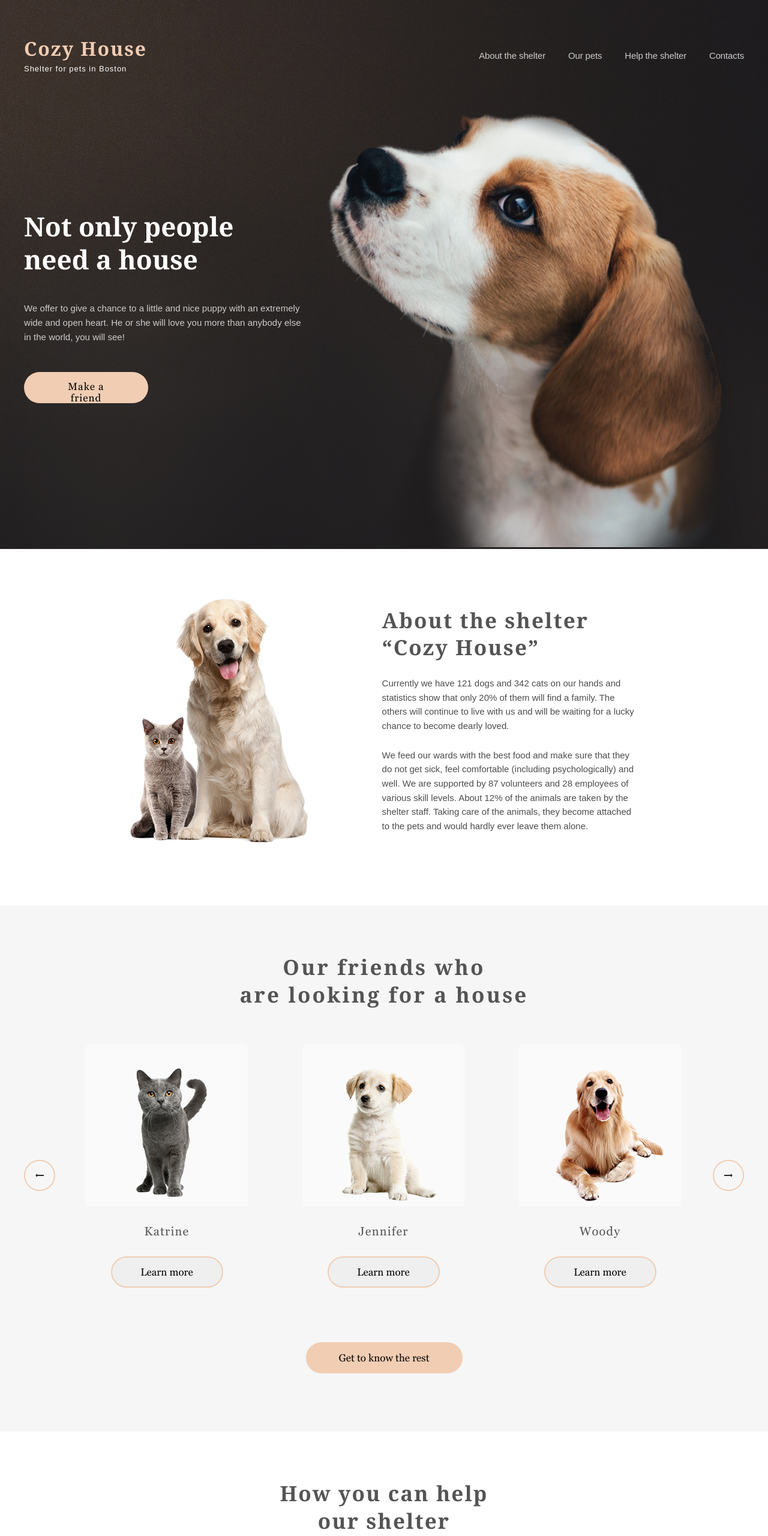
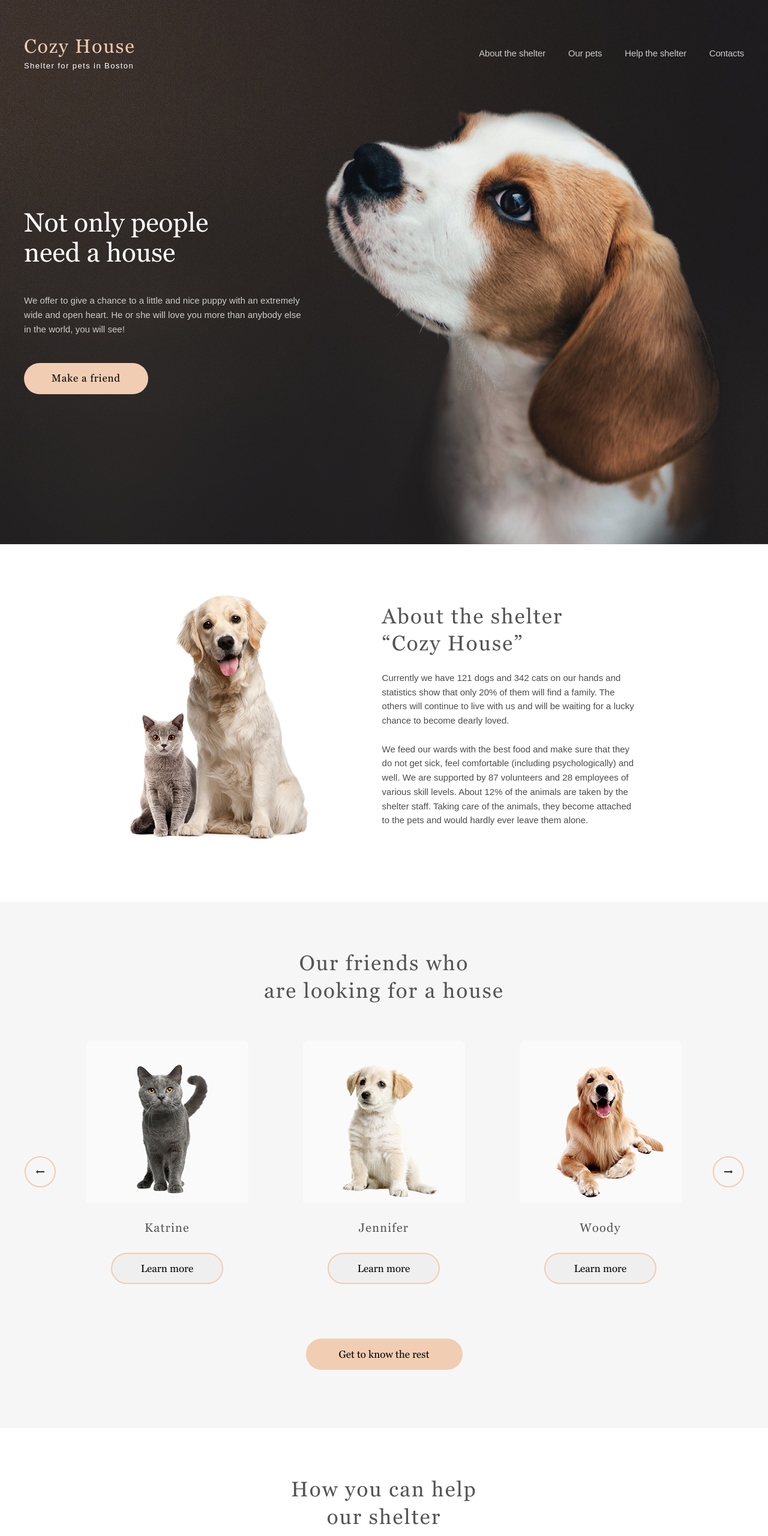
Before and after one commit to Natikana/Shelter, a website: page main/index.html in a window 1280 px wide. Shown: the top 2560 px of the page at 60% size. Drawn offline with nearby package versions, Linux system fonts and the light colour scheme.

Commit message:
feat:finish main

```diff
--- a/main/index.html
+++ b/main/index.html
@@ -74,7 +74,10 @@
                         </h3>
                         <div class="our_friends_block">
                             <div class="our_friends_cards">
-                                <img src="../assets/images/button_arrow_left.png" alt="arrow_left" class="our_friends_img_arrow_left">
+                                <button class="cards_arrow_btn arrow_left">
+                                    <img src="../assets/icons/Arrow_left.png" alt="arrow_left" class="our_friends_img_arrow_left">
+                                </button>
+                                <a href="#" class="our_friends_link">
                                     <div class="our_friends_col">
                                         <img src="../assets/images/pets-katrine.png" alt="cat" class="our_friends_img">
                                         <div class="our_friends_img_name">Katrine</div>
@@ -82,6 +85,8 @@
                                             <button class="btn our_friends_img_btn">Learn more</button>
                                         </div>
                                     </div>
+                                </a>
+                                <a href="#" class="our_friends_link">
                                     <div class="our_friends_col">
                                         <img src="../assets/images/pets-jennifer.png" alt="pet" class="our_friends_img">
                                         <div class="our_friends_img_name">Jennifer</div>
@@ -89,14 +94,18 @@
                                             <button class="btn our_friends_img_btn">Learn more</button>
                                         </div>
                                     </div>
+                                </a>
+                                <a href="#" class="our_friends_link">
                                     <div class="our_friends_col">
                                         <img src="../assets/images/pets-woody.png" alt="dog" class="our_friends_img">
                                         <div class="our_friends_img_name">Woody</div>
                                         <div class="our_friends_button">
                                             <button class="btn our_friends_img_btn">Learn more</button>
                                         </div>
-                                </div>
-                                <img src="../assets/images/button_arrow_rigth.png" alt="arrow_rigth" class="our_friends_img_arrow_rigth">
+                                </a></div>
+                                <button class="cards_arrow_btn arrow_rigth">
+                                    <img src="../assets/icons/Arrow_rigth.png" alt="arrow_rigth" class="our_friends_img_arrow_rigth">
+                                </button>
                             </div>
                         </div>
                         <div class="our_friends_button">
@@ -168,9 +177,9 @@
                                 <h5 class="in_addition_text">
                                     Name of the bank / Type of bank account
                                 </h5>
-                                <button class="btn in_addition_btn">
+                                <a href="#" class="btn in_addition_btn">
                                     <img src="../assets/icons/credit-card.png" alt="img_card" class="in_addition_img_card">
-                                    8380 2880 8028 8791 7435</button>
+                                    8380 2880 8028 8791 7435</a>
                                 <div class="in_addition_descrb">
                                     Legal information and lorem ipsum dolor sit amet, consectetur <br>
                                     adipiscing elit. Maecenas a ipsum at libero sagittis dignissim sed ac <br>
--- a/main/style.css
+++ b/main/style.css
@@ -1,5 +1,5 @@
 @font-face {
-    font-family: 'Georgia';                     /*  I think this font more fat than original */
+    font-family: 'Georgia';
     src: url('../assets/fonts/911Fonts.com_GeorgiaRegular__-_911fonts.com_fonts_rbS7.ttf');
     font-style: normal;
     font-weight: normal;
@@ -25,9 +25,10 @@ h1 {
     letter-spacing: 0.06em;
     color: #F1CDB3;
     line-height: 110%;
-    margin: 0 0 10px 0;
+    margin: 0 0 8px 0;
     cursor: pointer;
     transition: color 0.5s;
+    font-weight: 400;
 }
 h1:hover {
     filter: invert(26%) sepia(15%) saturate(638%) hue-rotate(7deg) brightness(92%)
@@ -40,6 +41,7 @@ h3 {
     color: #545454;
     padding-top: 80px;
     text-align: center;
+    font-weight: 400;
 }
 h4, .in_addition_number_card {
     font-size: 20px;
@@ -60,6 +62,9 @@ h5 {
     display: flex;
 }
 .btn {
+    font-family: 'Georgia';
+    font-style: normal;
+    font-weight: 400;
     display: inline-block;
     align-items: center;
     padding: 15px 45px;
@@ -103,7 +108,7 @@ h5 {
 .header_container {
     display: flex;
     justify-content: space-between;
-    min-height: 186.5px; /* 180 */
+    min-height: 178.5px;
     align-items: center;
 }
 .menu {
@@ -125,7 +130,7 @@ h5 {
     line-height: 160%;
     color: #CDCDCD;
     text-decoration: none;
-    letter-spacing: -0.010em;/*  changes 0.06 */
+    letter-spacing: -0.010em;
 }
 .menu_link:hover {
     color: #FAFAFA;
@@ -142,26 +147,25 @@ h5 {
     font-weight: 400;
     font-size: 13px;
     color: #FFFFFF;
-    letter-spacing: 0.075em;
+    letter-spacing: 0.11em;
 }
  .not_only {
     background: url('../assets/images/start-screen-background.jpg') center -180px / cover no-repeat;
 }
 .not_only_container {
     display: flex;
-    /* background: url('../assets/images/start-screen-background.jpg') center -180px / cover no-repeat; */
     min-height: 728px;
 }
 .not_only_block {
-    flex: 1 1 42%;
+    flex: 1 1 41.5%;
 }
 .not_only_title {
-    padding: 163px 0 42px 0;
+    padding: 167px 0 42px 0;
     font-size: 44px;
     color: #FFFFFF;
     transition: color 0.5s;
-    letter-spacing: 0.015px; /* 0.06 */
-    line-height: 125%;
+    letter-spacing: 0.015px;
+    font-weight: 400;
 }
 .not_only_descrb {
     font-family: 'Arial';
@@ -173,29 +177,28 @@ h5 {
     letter-spacing: 0.003em;
 }
 .not_only_btn {
-    margin-top: 46px;/*  42 */
+    font-family: 'Georgia';
+    font-style: normal;
+    font-weight: 400;
+    margin-top: 44px;
     background-color: #F1CDB3;
     width: 207px;
     border: #F1CDB3;
-    letter-spacing: 0.06em;
+    letter-spacing: 0.05em;
 }
 .not_only_img {
-    flex: 1 1 58%;
+    flex: 0 1 58.5%;
 }
 .not_only_img img {
     max-width: 100%;
 }
-/* .about {
-    min-height: 588px;
-    background: #FFFFFF;
-} */
 .about_container {
     min-height: 588px;
     background: #FFFFFF;
 }
 .about_part {
     display: flex;
-    padding: 80px 175px 100px 175px;     /*  what do you think about use padding like this, is it correct or not */
+    padding: 80px 175px 100px 175px;
 }
 .about_img {
     flex: 1 1 49.6%;
@@ -213,26 +216,28 @@ h5 {
     margin:0;
 }
 .about_descrb1, .about_descrb2 {
-    margin-top: 25px;
+    margin-top: 22px;
     font-family: 'Arial';
     font-style: normal;
     font-weight: 400;
     font-size: 15px;
-    line-height: 158%; /* 160 */
+    line-height: 158%;
     color: #4C4C4C;
     letter-spacing: -0.00em;
+}
+.about_descrb2 {
+    margin-top: 24px;
 }
 .our_friends {
     background: #F6F6F6;
 }
 .our_friends_container {
     min-height: 877px;
-   /*  background: #F6F6F6; */
 }
 .our_friends_title {
     margin-top: 0;
     margin-bottom: 60px;
-    letter-spacing: 0.09em; /* change */
+    letter-spacing: 0.06em;
 }
 .our_friends_block {
     display: flex;
@@ -241,19 +246,19 @@ h5 {
 .our_friends_cards {
     display: flex;
     align-items: center;
-    margin-bottom: 58px;  /* 0 */
+    margin-bottom: 58px;
 }
-.our_friends_img_arrow_left {
-    margin-right: 6px; /* 7 */
+.our_friends_link {
+    text-decoration: none;
 }
 .our_friends_col {
     flex: 0 1 22.5%;
-    padding: 0 46px 33px 45px; /* 0 45px 60px 45px */
+    padding: 0 46px 33px 45px;
     align-items: center;
     cursor: pointer;
 }
 .our_friends_img_name {
-    margin-top: 26px; /* 30 */
+    margin-top: 26px;
     text-align: center;
     font-size: 20px;
     color: #545454;
@@ -261,14 +266,27 @@ h5 {
 }
 .our_friends_img_btn {
     margin-top: 30px;
+    font-family: 'Georgia';
+    font-style: normal;
+    font-weight: 400;
 }
-.our_friends_img_arrow_rigth {
-    margin-left: 7px;
+.cards_arrow_btn {
+    border: 2px solid #F1CDB3;
+    border-radius: 100%;
+    background:none;
+    cursor: pointer;
+    width: 52px;
+    height: 52px;
+    padding-bottom: 4px;
 }
-.our_friends_img_arrow_rigth:hover, .our_friends_img_arrow_left:hover {
+.arrow_left {
+    margin-right: 6px;
+}
+.arrow_rigth {
+    margin-left: 6px;
+}
+.cards_arrow_btn:hover {
     background: #FDDCC4;
-    cursor: pointer;
-    border-radius: 100px;
 }
 .our_friends_button {
     display: flex;
@@ -283,17 +301,16 @@ h5 {
 }
 .help_container {
     min-height: 611px;
-    /* background: #FFFFFF; */
 }
 .help_wrapper {
-    padding: 60px 60px 100px 60px;      /*  I think it is a crazy idea)))) to make this block like me))) */
+    padding: 60px 60px 100px 60px;
 }
 .help_title {
     margin-top: 0;
 }
 .help_row1, .help_row2 {
     display: flex;
-    gap: 61px; /*  120 */
+    gap: 66px;
     list-style-type: none;
     text-align: center;
     align-items: center;
@@ -301,7 +318,7 @@ h5 {
 }
 .help_row2 {
     padding: 55px 60px 0 60px;
-    gap: 27px; /* 61 */
+    gap: 27px;
 }
 .help_food {
     flex: 1 1 6.83%;
@@ -334,24 +351,23 @@ h5 {
     flex: 1 1 13%;
 }
 .help_img_descrb {
-    margin-top: 27px; /* 30 */
+    margin-top: 27px;
 }
 .in_addition {
     background: #F6F6F6;
 }
 .in_addition_container {
     min-height: 462px;
-    /* background: #F6F6F6; */
 }
 .in_addition_block {
     display: flex;
 }
 .in_addition_img {
-    flex: 1 1 56.3%;/*  57.3 */
+    flex: 1 1 56.3%;
     padding: 91px 30px 110px 143px;
 }
 .in_addition_card {
-    flex: 1 1 43.7%; /* 42.7 */
+    flex: 1 1 43.7%;
     padding-right: 144px;
 }
 .in_addition_title {
@@ -362,6 +378,9 @@ h5 {
     margin-top: 20px;
 }
 .in_addition_btn {
+    font-family: 'Georgia';
+    font-style: normal;
+    font-weight: 400;
     width: 349px;
     height: 43px;
     background: #F1CDB3;
@@ -372,8 +391,9 @@ h5 {
     display: flex;
     justify-content:flex-start;
     gap: 15px;
-    letter-spacing: 0.15em; /* 0.14 */
-
+    letter-spacing: 0.14em;
+    text-decoration: none;
+    color: #545454;
 }
 .in_addition_descrb {
     margin-top: 20px;
@@ -390,7 +410,6 @@ h5 {
 }
 .footer_container {
     min-height: 350px;
-    /* background: url('../assets/images/footer-background.jpg') no-repeat center / cover; */
 }
 .footer_wrapper {
     display: flex;
@@ -398,7 +417,7 @@ h5 {
 }
 .footer_column1 {
     flex: 1 1 24.2%;
-    margin-right: 143px; /* 160px */
+    margin-right: 143px;
 }
 .footer_title {
     text-align: start;
```
Also changed, not shown: assets/icons/8380 2880 8028 8791 7435.png (deleted), assets/icons/Arrow_left.png (added), assets/icons/Arrow_rigth.png (added). Lines whose indentation alone changed are shown as unchanged.
